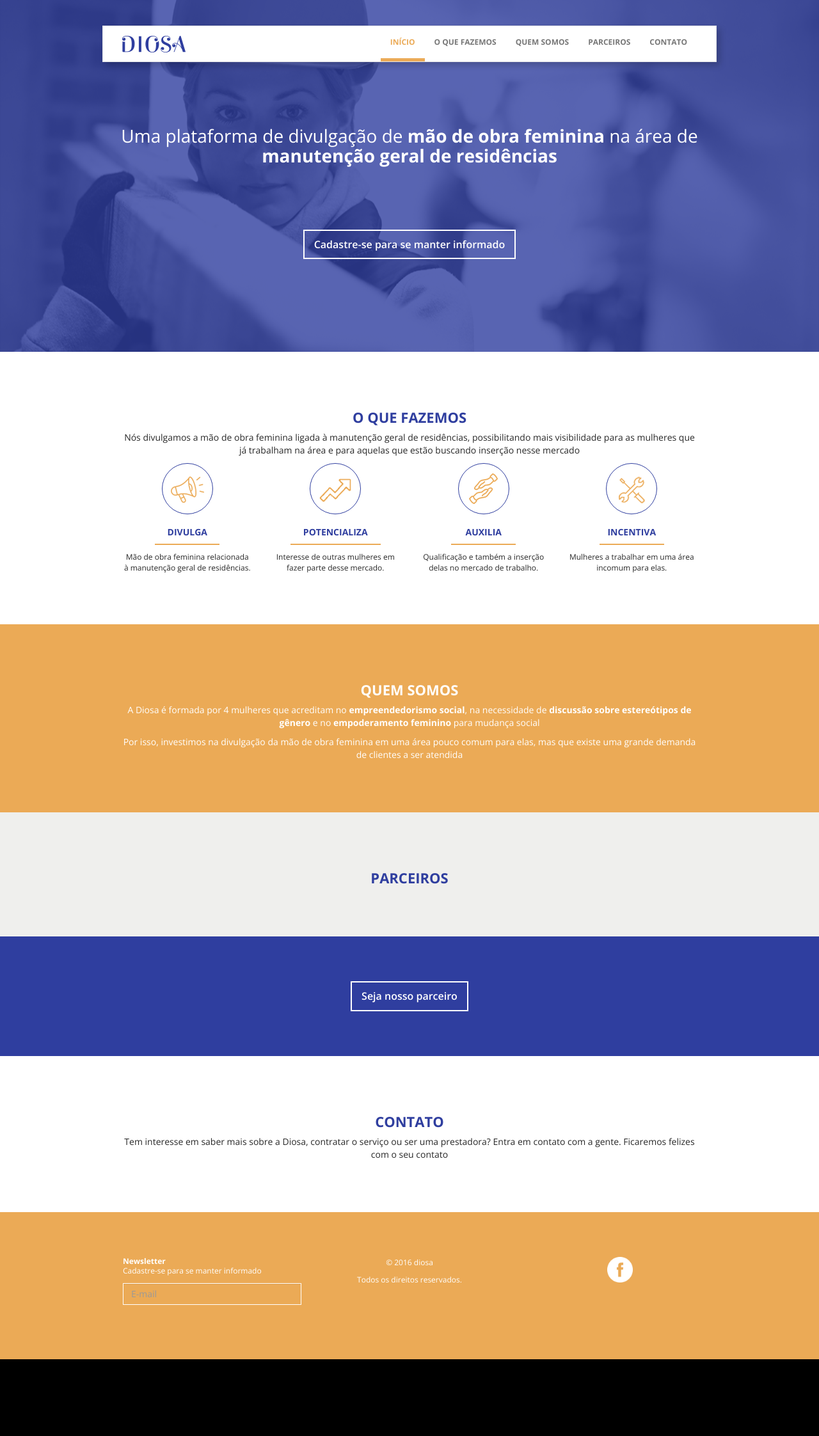
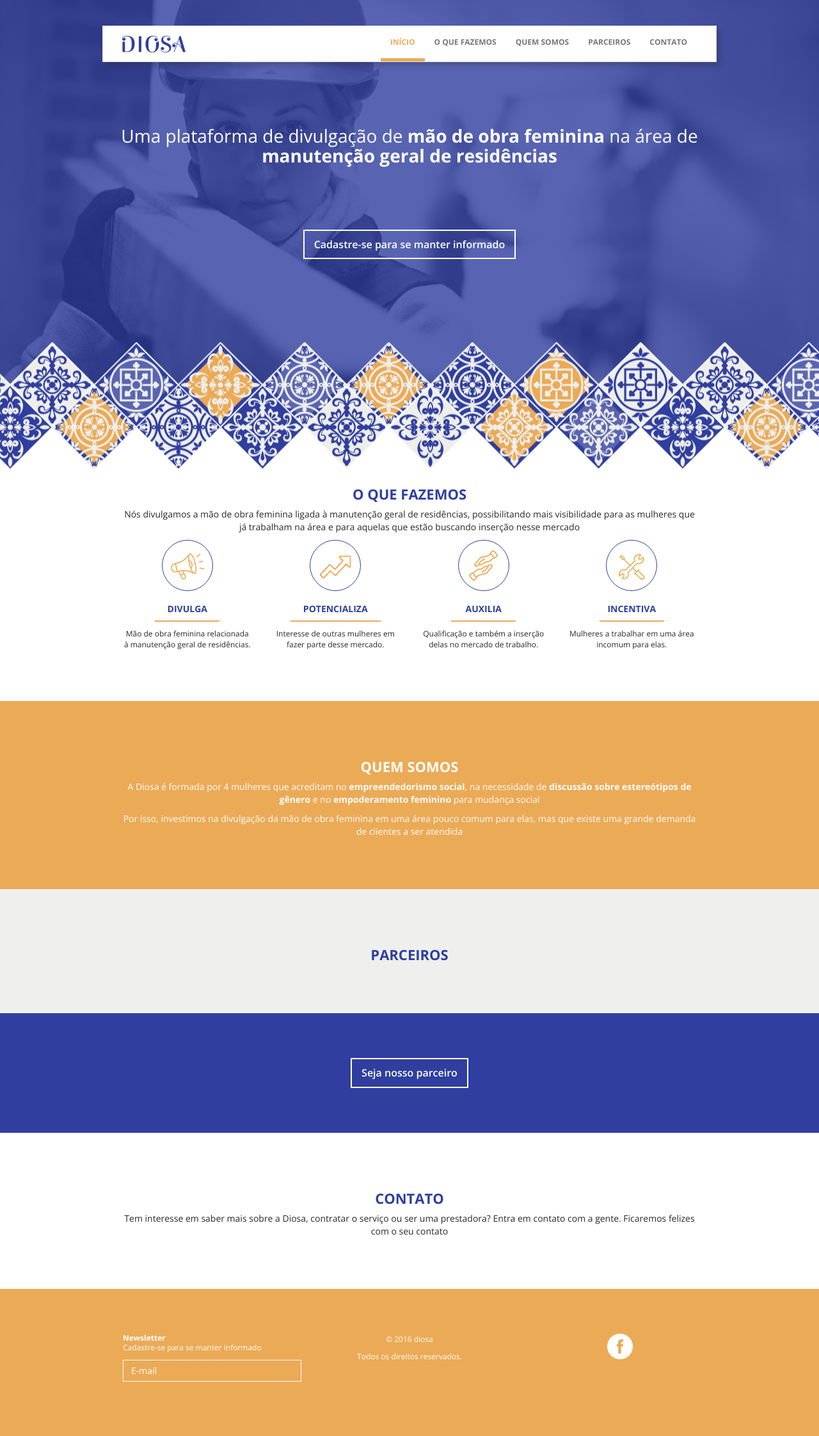
Before and after one commit to anaschwendler/diosa, a Jekyll site: the page built from index.html, in a window 1280 px wide. Shown: the whole page at 64% size. Built offline with Jekyll 4.4.1, drawn with Linux system fonts in a browser that asks for light colours; before the commit the page ends 2125 px from its top, so only the background shows below that.

Commit message:
Border adjusts, forms adjusts

```diff
--- a/_includes/header.html
+++ b/_includes/header.html
@@ -37,3 +37,4 @@
     </button>
   </div>
 </header>
+<div class="border"></div>
--- a/_sass/_layout.scss
+++ b/_sass/_layout.scss
@@ -4,13 +4,21 @@ body {
 }
 
 header {
-    background: url("../img/bg.png") no-repeat center center fixed;
+    background: url("../img/bg.png") no-repeat center center;
     -webkit-background-size: cover;
     -moz-background-size: cover;
     -o-background-size: cover;
     background-size: cover;
-    height: 550px;
+    height: 600px;
     padding: 40px;
+}
+
+.border {
+    background: url("../img/borda.png") no-repeat center center;
+    height: 200px;
+    position: relative;
+    top: -65px;
+    margin-bottom: -130px;
 }
 
 .navbar-default {
@@ -70,20 +78,24 @@ h1 {
     transition: background-color .3s ease;
 }
 
-::-webkit-input-placeholder {
-   color: $base-white;
+.form-control:focus {
+    border-color: $base-white;
 }
 
-:-moz-placeholder {
-   color: $base-white;
+.form-group input::-webkit-input-placeholder {
+    color: $base-white;
 }
 
-::-moz-placeholder {
-   color: $base-white;
+.form-group input:-moz-placeholder {
+    color: $base-white;
 }
 
-:-ms-input-placeholder {
-   color: $base-white;
+.form-group input::-moz-placeholder {
+    color: $base-white;
+}
+
+.form-group input:-ms-input-placeholder {
+    color: $base-white;
 }
 
 section, footer {
--- a/css/main.scss
+++ b/css/main.scss
@@ -40,9 +40,8 @@ $on-laptop:        940px;
 }
 
 
-
 // Import partials from `sass_dir` (defaults to `_sass`)
 @import
-        "base",
-        "layout"
+    "base",
+    "layout"
 ;
```
